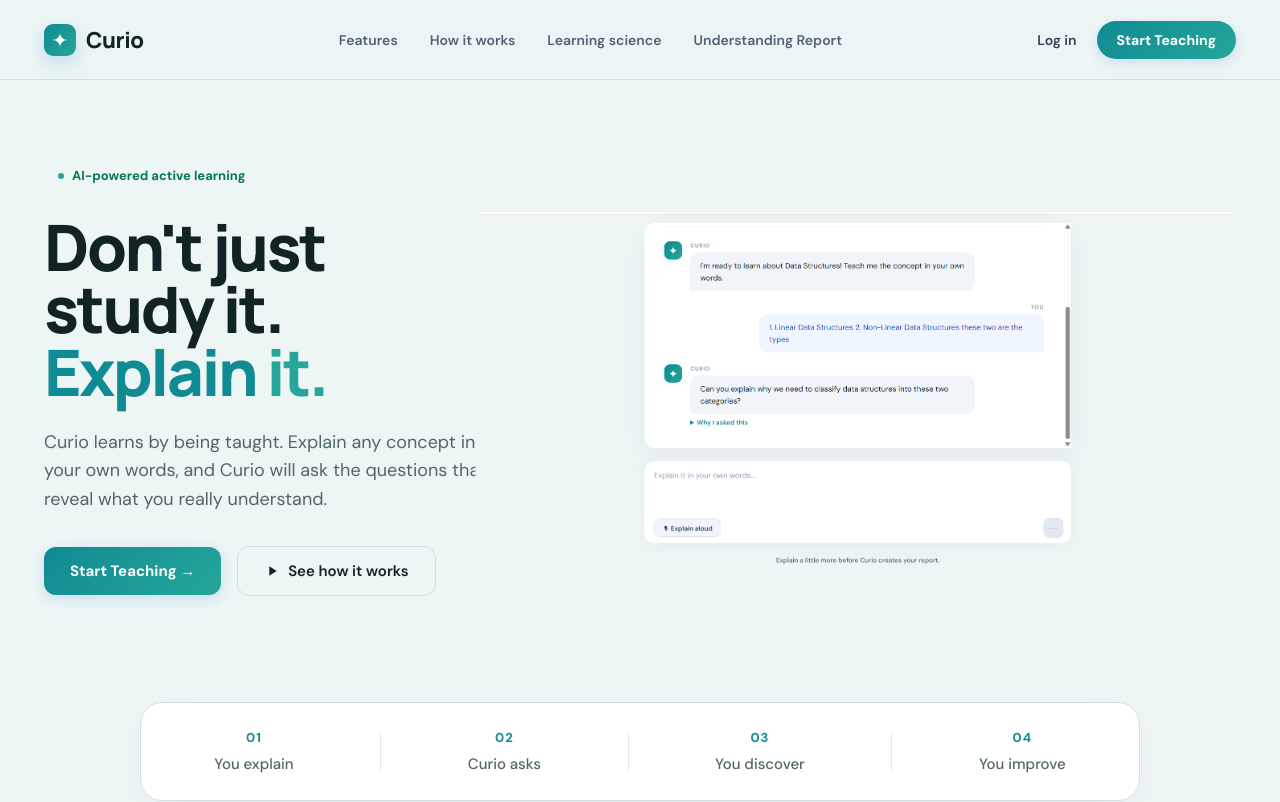
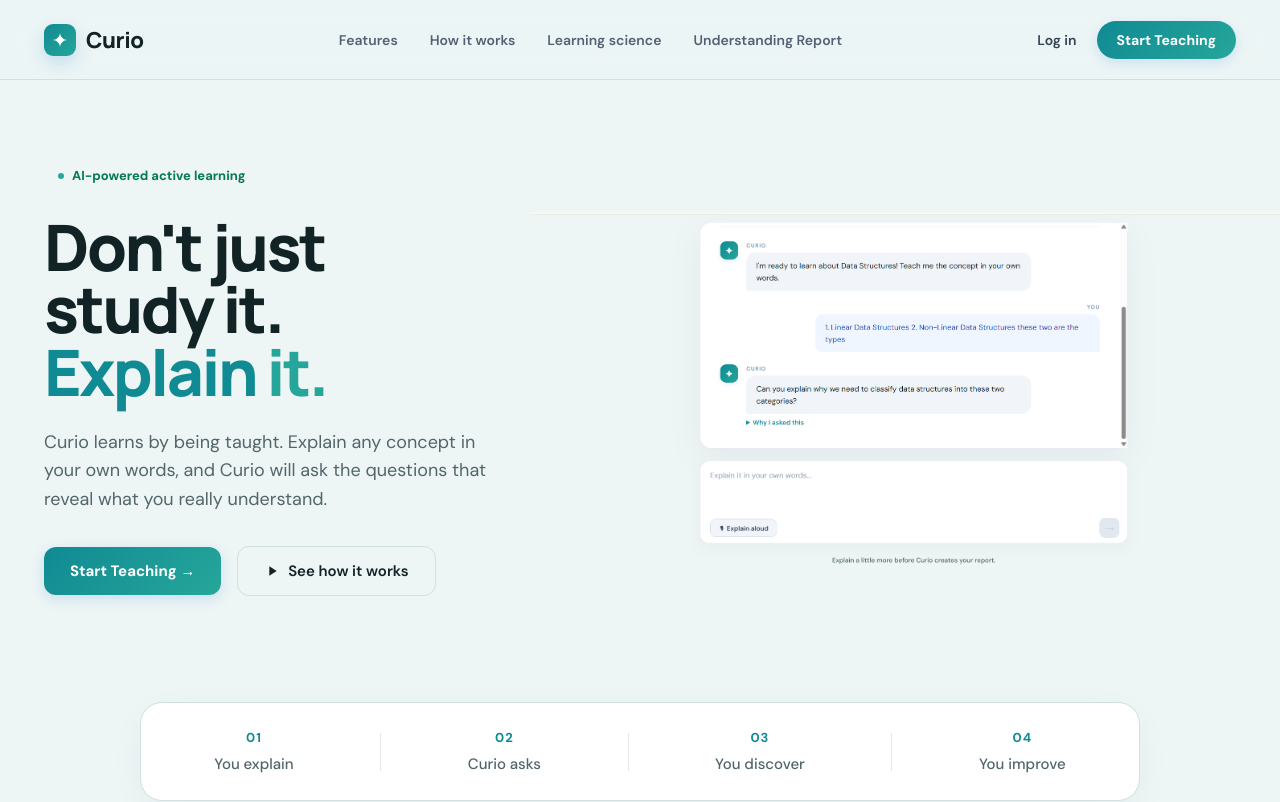
Before and after one commit to Nimalan07/curio-ai, a React (Vite) app in the folder frontend/: page / in a window 1280 px wide. Shown: the top 802 px of the page. Built offline with nearby package versions, Linux system fonts and the light colour scheme; no server answers.

Commit message:
style: shift hero screenshot further to the right

```diff
--- a/frontend/src/App.css
+++ b/frontend/src/App.css
@@ -49,6 +49,7 @@
   color: var(--text);
   font-family: "DM Sans", sans-serif;
   line-height: 1.5;
+  overflow-x: hidden;
 }
 
 button,
@@ -374,7 +375,7 @@
   display: flex;
   flex-direction: column;
   gap: 24px;
-  transform: scale(1.12);
+  transform: scale(1.12) translateX(50px);
   transform-origin: center right;
 }
 
```
